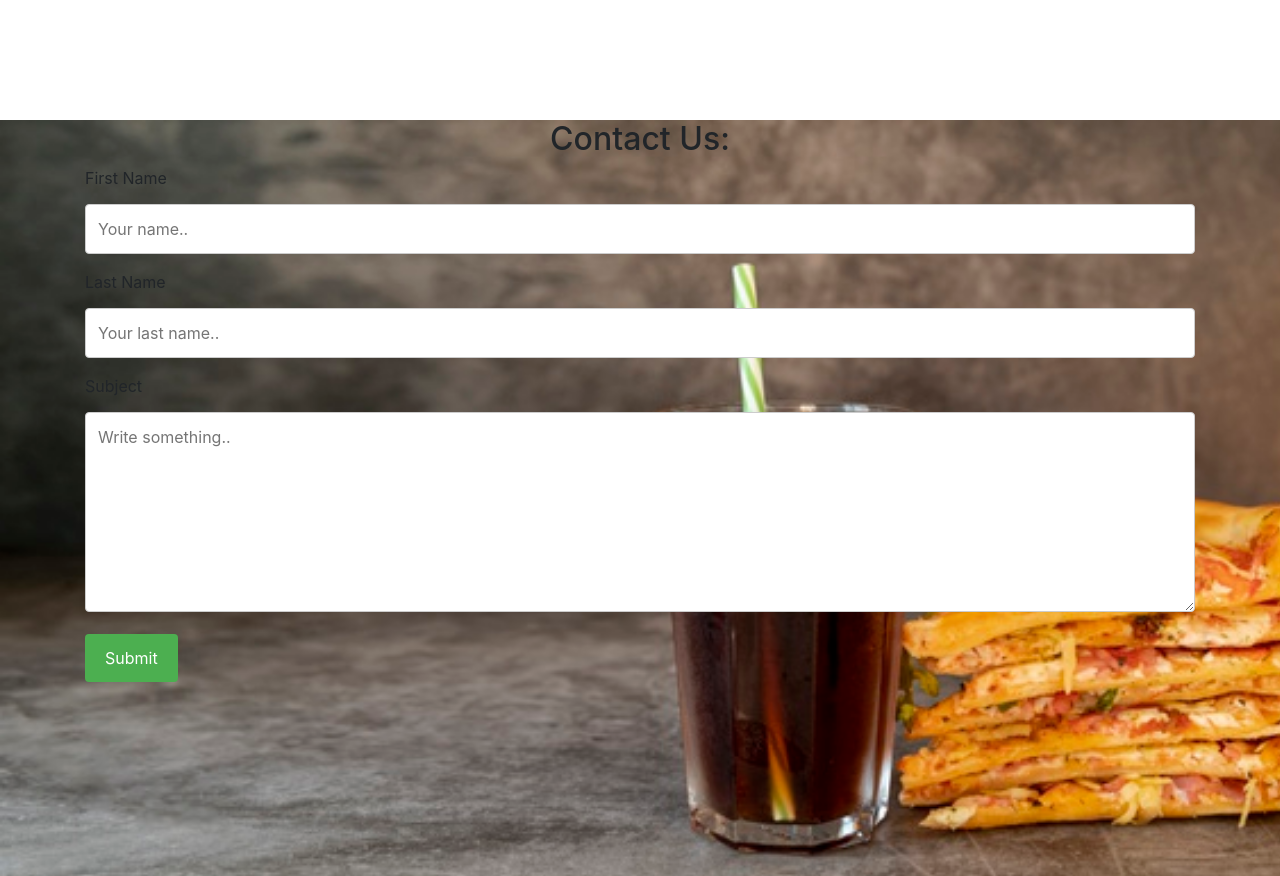
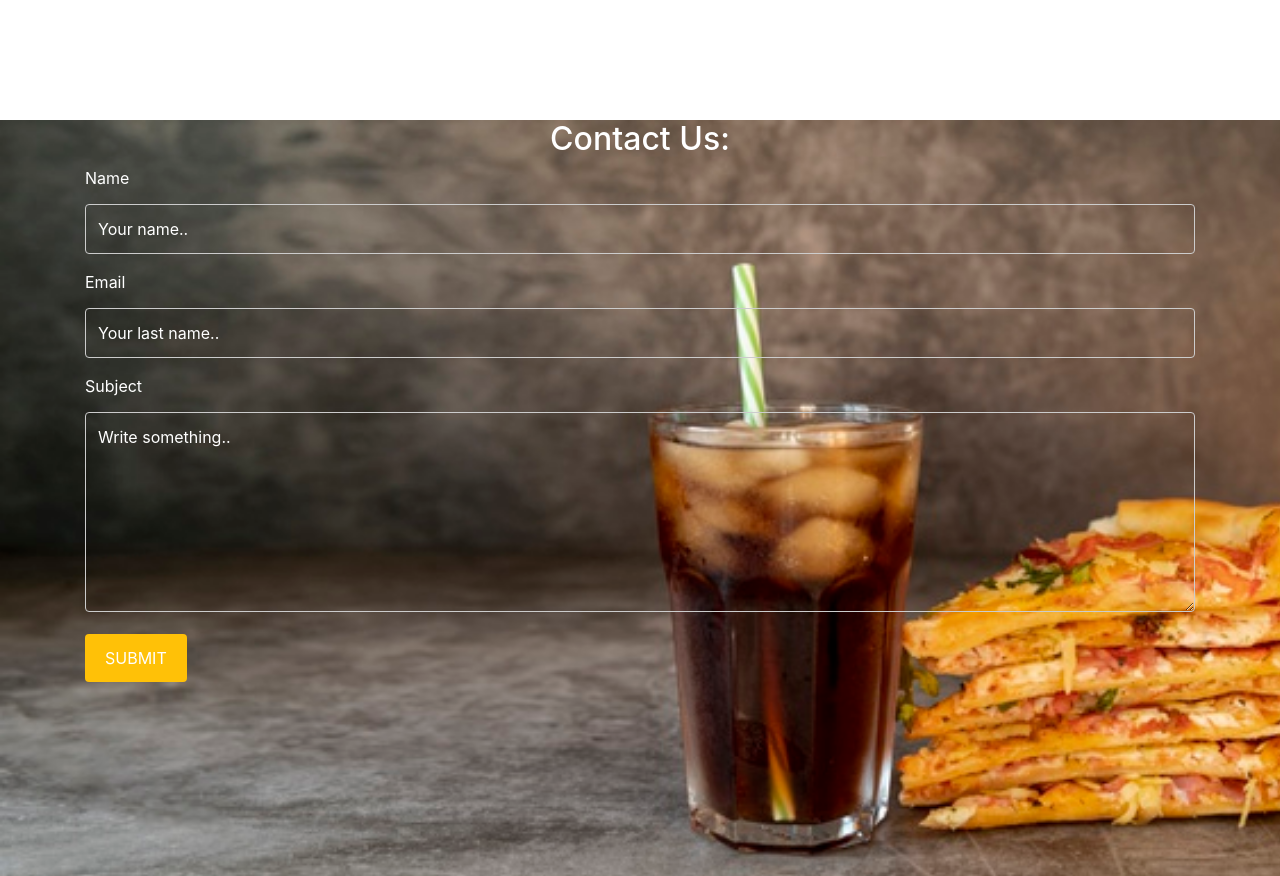
Before and after one commit to mervinkogei/Pizza, a plain HTML site: page index.html in a window 1280 px wide. Shown: the part 1480-2356 px from the top of the page. Drawn offline with nearby package versions, Linux system fonts and the light colour scheme.

Commit message:
add the validation to the contact form

```diff
--- a/css/styles.css
+++ b/css/styles.css
@@ -55,7 +55,7 @@ nav ul a{
   }
 
   /* Style the submit button with a specific background color etc */
-  input[type=submit] {
+  button{
     background-color: #4CAF50;
     color: white;
     padding: 12px 20px;
@@ -73,3 +73,10 @@ nav ul a{
       background-repeat: no-repeat;
       background-size: cover;
   }
+  #name,#email,#subject{
+      background-color: transparent;
+      color: white;
+  }
+  h2,label,::placeholder{
+      color: white;
+  }
--- a/index.html
+++ b/index.html
@@ -118,16 +118,16 @@
     <div class="container">
         <h2 class="text-center">Contact Us:</h2>
             <form>
-              <label for="fname">First Name</label>
-              <input type="text" id="fname" name="firstname" placeholder="Your name..">
+              <label for="fname">Name</label>
+              <input type="text" id="name" name="firstname" placeholder="Your name.." required="">
 
-              <label for="lname">Last Name</label>
-              <input type="text" id="lname" name="lastname" placeholder="Your last name..">
+              <label for="lname">Email</label>
+              <input type="text" id="email" name="lastname" placeholder="Your last name.." required="">
 
               <label for="subject">Subject</label>
-              <textarea id="subject" name="subject" placeholder="Write something.." style="height:200px"></textarea>
+              <textarea id="subject" name="subject" required="" placeholder="Write something.." style="height:200px"></textarea>
 
-              <input type="submit" value="Submit">
+              <button class="bg-warning" id="submit">SUBMIT</button>
 
             </form>
           </div>
--- a/js/scripts.js
+++ b/js/scripts.js
@@ -1,3 +1,11 @@
+$(document).ready(function(){
+    $("form").submit(function(event){
+        var name= $("input#name").val();
+        alert("Hello Esteemed Customer " + name + ", " + "Thank you for contacting us !");
+
+        event.preventDefault();
+    });
+});
 //Business Logic
 
 var pizzaCart = (function() {
```
